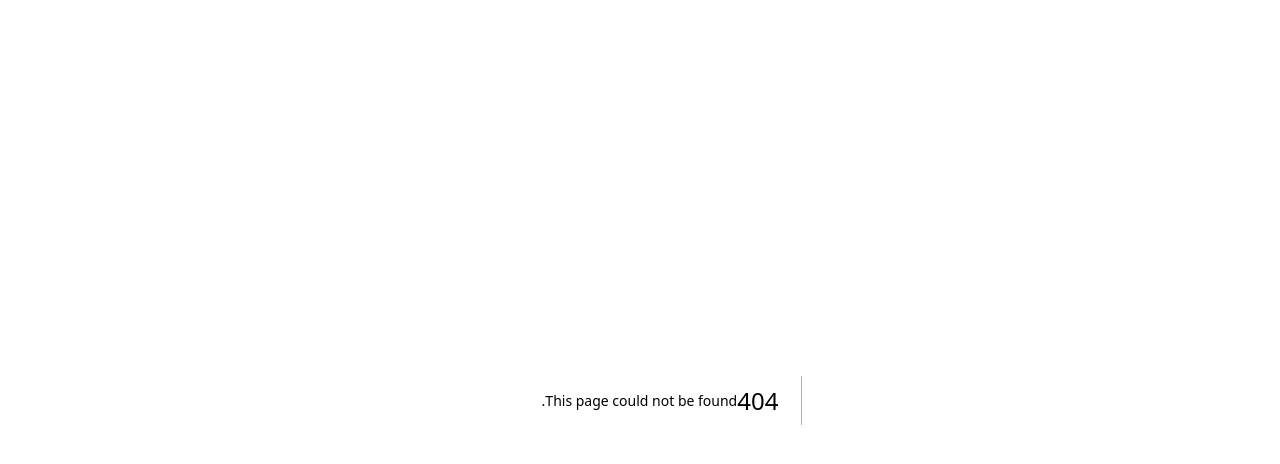
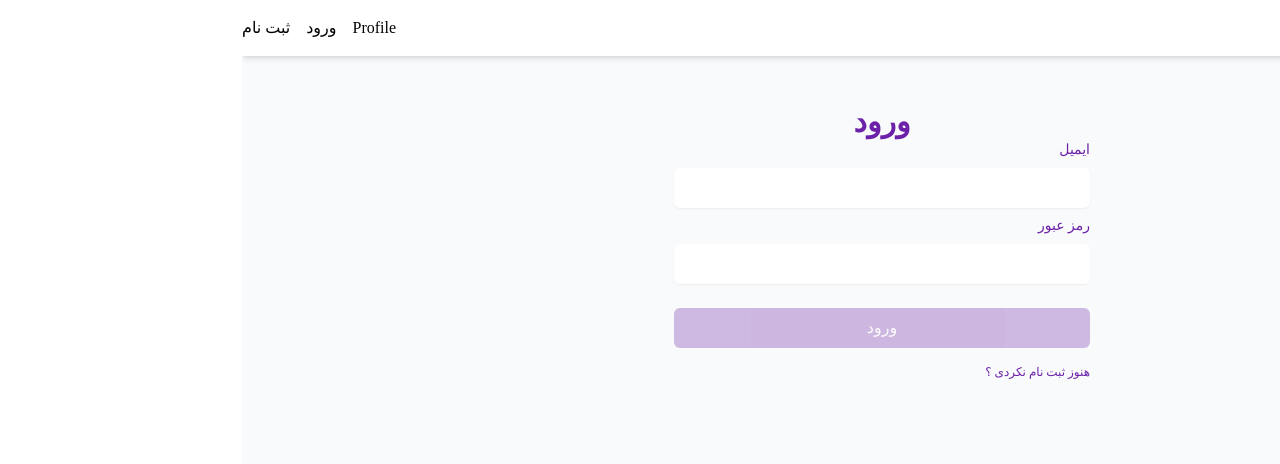
Before and after one commit to MehrnooshSharifi/BlogDemo_with_Next.js, a Next.js app: page /signin in a window 1280 px wide. Before the commit this address had no page. Shown: the top 464 px of the page. Built offline with nearby package versions, Linux system fonts and the light colour scheme.

Commit message:
signin page created

```diff
--- a/package.json
+++ b/package.json
@@ -11,11 +11,13 @@
   "dependencies": {
     "@heroicons/react": "^2.0.16",
     "axios": "^1.3.4",
+    "formik": "^2.2.9",
     "next": "13.2.1",
     "react": "18.2.0",
     "react-copy-to-clipboard": "^5.1.0",
     "react-dom": "18.2.0",
-    "react-icons": "^4.7.1"
+    "react-icons": "^4.7.1",
+    "yup": "^1.0.2"
   },
   "devDependencies": {
     "@tailwindcss/aspect-ratio": "^0.4.2",
--- /dev/null
+++ b/src/container/Layout/Footer.js
@@ -0,0 +1,9 @@
+const Footer = () => {
+    return (
+        <footer className="fixed bottom-0 left-0 right-0 w-full py-1 bg-gray-100">
+            This is Footer
+        </footer>
+     );
+}
+
+export default Footer;
--- /dev/null
+++ b/src/container/Layout/Header.js
@@ -0,0 +1,37 @@
+import Link from "next/link";
+
+const Header = () => {
+  return (
+    <header className="bg-white shadow-md py-2 mb-8 px-4 md:px-0">
+      <div className="container mx-auto xl:max-w-screen-xl">
+        <nav className="flex justify-between">
+          <ul className="flex items-center gap-x-5">
+            <li>
+              <Link href="/" className="py-2 block">
+                Home
+              </Link>
+            </li>
+            <li>
+              <Link href="/blogs" className="py-2 block">
+                Blogs
+              </Link>
+            </li>
+          </ul>
+          <div className="flex items-center gap-x-4">
+            <Link href="/profile" className="py-2 block">
+              Profile
+            </Link>
+            <Link href="/signin" className="py-2 block">
+              ورود
+            </Link>
+          <Link href="/signup" className="py-2 block">
+            ثبت نام
+          </Link>
+          </div>
+        </nav>
+      </div>
+    </header>
+  );
+};
+
+export default Header;
--- /dev/null
+++ b/src/container/Layout/index.js
@@ -0,0 +1,14 @@
+import Footer from "./Footer";
+import Header from "./Header";
+
+const Layout = ({ children }) => {
+  return (
+    <div className="bg-gray-50 min-h-screen">
+      <Header />
+      {children}
+      <Footer />
+    </div>
+  );
+};
+
+export default Layout;
--- a/src/pages/blogs/[categorySlug].js
+++ b/src/pages/blogs/[categorySlug].js
@@ -3,10 +3,12 @@ import MobileCategory from "@/components/Posts/MobileCategory";
 import PostList from "@/components/Posts/PostList";
 import SortBar from "@/components/Posts/SortBar";
 import axios from "axios";
+import Layout from "src/container/Layout";
 const CategoryPage = ({ blogsData, postCategories }) => {
   console.log(postCategories);
   return (
-    <div className="bg-gray-50">
+    <Layout>
+      {" "}
       <div className="container mx-auto lg:max-w-screen-lg px-4 md:px-0">
         {/* category Mobile */}
         <MobileCategory postCategories={postCategories} />
@@ -25,7 +27,7 @@ const CategoryPage = ({ blogsData, postCategories }) => {
           </div>
         </div>
       </div>
-    </div>
+    </Layout>
   );
 };
 
--- a/src/pages/blogs/index.js
+++ b/src/pages/blogs/index.js
@@ -3,10 +3,11 @@ import MobileCategory from "@/components/Posts/MobileCategory";
 import PostList from "@/components/Posts/PostList";
 import SortBar from "@/components/Posts/SortBar";
 import axios from "axios";
+import Layout from "src/container/Layout";
 const BlogsPage = ({ blogsData, postCategories }) => {
   console.log(postCategories);
   return (
-    <div className="bg-gray-50">
+    <Layout>
       <div className="container mx-auto lg:max-w-screen-lg px-4 md:px-0">
         {/* category Mobile */}
         <MobileCategory postCategories={postCategories} />
@@ -25,7 +26,7 @@ const BlogsPage = ({ blogsData, postCategories }) => {
           </div>
         </div>
       </div>
-    </div>
+    </Layout>
   );
 };
 
--- a/src/pages/index.js
+++ b/src/pages/index.js
@@ -1,11 +1,16 @@
 import Link from "next/link";
+import Layout from "src/container/Layout";
 
 const HomePage = () => {
   return (
-    <div className="flex flex-col justify-center items-center mt-8">
-      <h1 className="text-2xl font-bold">This is Home Page</h1>
-      <Link href="/blogs" className="font-bold text-purple-700">Go to Blogs Page</Link>
-    </div>
+    <Layout>
+      <div className="flex flex-col justify-center items-center mt-8">
+        <h1 className="text-2xl font-bold">This is Home Page</h1>
+        <Link href="/blogs" className="font-bold text-purple-700">
+          Go to Blogs Page
+        </Link>
+      </div>
+    </Layout>
   );
 };
 
--- a/src/pages/posts/[hashId]/[postSlug].js
+++ b/src/pages/posts/[hashId]/[postSlug].js
@@ -11,6 +11,7 @@ import { CopyToClipboard } from "react-copy-to-clipboard";
 import { useState } from "react";
 import PostList from "@/components/Posts/PostList";
 import PostComments from "@/components/Posts/postComments";
+import Layout from "src/container/Layout";
 const PostPage = ({ post }) => {
   const [copied, setCopied] = useState(false);
   const copyHandler = () => {
@@ -21,7 +22,7 @@ const PostPage = ({ post }) => {
   };
   console.log(post);
   return (
-    <div className=" bg-gray-50 min-h-screen">
+    <Layout>
       <div className="max-w-screen-lg container mx-auto px-6 md:px-0">
         <header className="flex flex-col items-center md:flex-row md:justify-evenly md:items-center mb-10">
           <div className="flex justify-between items-center">
@@ -132,7 +133,7 @@ const PostPage = ({ post }) => {
         {/* post Comments */}
         <PostComments post={post}/>
       </div>
-    </div>
+    </Layout>
   );
 };
 
--- /dev/null
+++ b/src/pages/signin.js
@@ -0,0 +1,66 @@
+import { useFormik } from "formik";
+import Link from "next/link";
+import Layout from "src/container/Layout";
+import * as Yup from 'yup'
+
+const initialValues = {
+  email: "",
+  password: "",
+};
+const validationSchema=Yup.object({
+  email : Yup.string().required("ایمیل را وارد کنید").email("فرمت ایمیل صحیح نیست") ,
+  password : Yup.string().required("رمز عبور را وارد کنید")
+})
+
+const SignIn = () => {
+  const onSubmit = (values) => {
+    e.preventDefualt()
+    console.log(values);
+  };
+  const formik = useFormik({
+    initialValues,
+    onSubmit,
+    validationSchema,
+    validateOnMount :true
+  });
+  console.log(formik.values)
+  return (
+    <Layout>
+      <div className="container mx-auto p-4 md:max-w-md ">
+        <form onsubmit={formik.handleSubmit}>
+          <h2 className="text-center text-3xl font-bold text-purple-800">
+            ورود
+          </h2>
+          <div className="flex flex-col">
+            <label className="text-sm text-purple-800 mb-2" htmlFor="email">ایمیل</label>
+            <input
+              className="mb-2 py-2 px-4 rounded-md shadow-sm outline-0  focus:border-2 focus:border-purple-800"
+              type="text"
+              id="email"
+              {...formik.getFieldProps("email")}
+            />
+            {formik.touched.email&&formik.errors.email&&<span className="text-xs text-red-600">{formik.errors.email}</span>}
+          </div>
+          <div className="flex flex-col">
+            <label className="text-sm text-purple-800 mb-2" htmlFor="password">رمز عبور</label>
+            <input
+              className="mb-2 py-2 px-4 rounded-md shadow-sm outline-0  focus:border-2 focus:border-purple-800"
+              type="password"
+              id="password"
+              {...formik.getFieldProps("password")}
+            />
+            {formik.touched.password&&formik.errors.password&&<span className="text-xs text-red-600">{formik.errors.password}</span>}
+          </div>
+          <button className={`w-full bg-purple-800 text-white rounded-md py-2 mt-4 cursor-pointer ${!formik.isValid? "opacity-30" : "opacity-100"}`} disabled={formik.isValid}>
+            ورود
+          </button>
+          <Link href="/signup">
+            <p className="mt-4 text-xs text-purple-800">هنوز ثبت نام نکردی ؟</p>
+          </Link>
+        </form>
+      </div>
+    </Layout>
+  );
+};
+
+export default SignIn;
```
Also changed, not shown: src/pages/signup.js (added), 1 other file (tests, documents, lock files or other folders).
